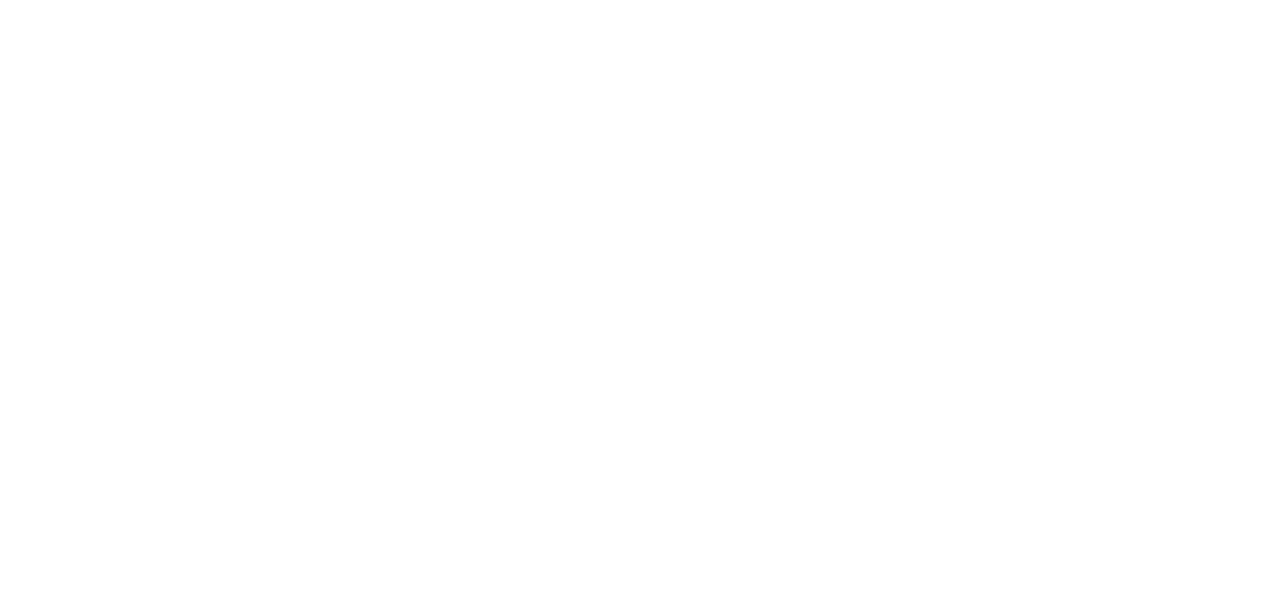
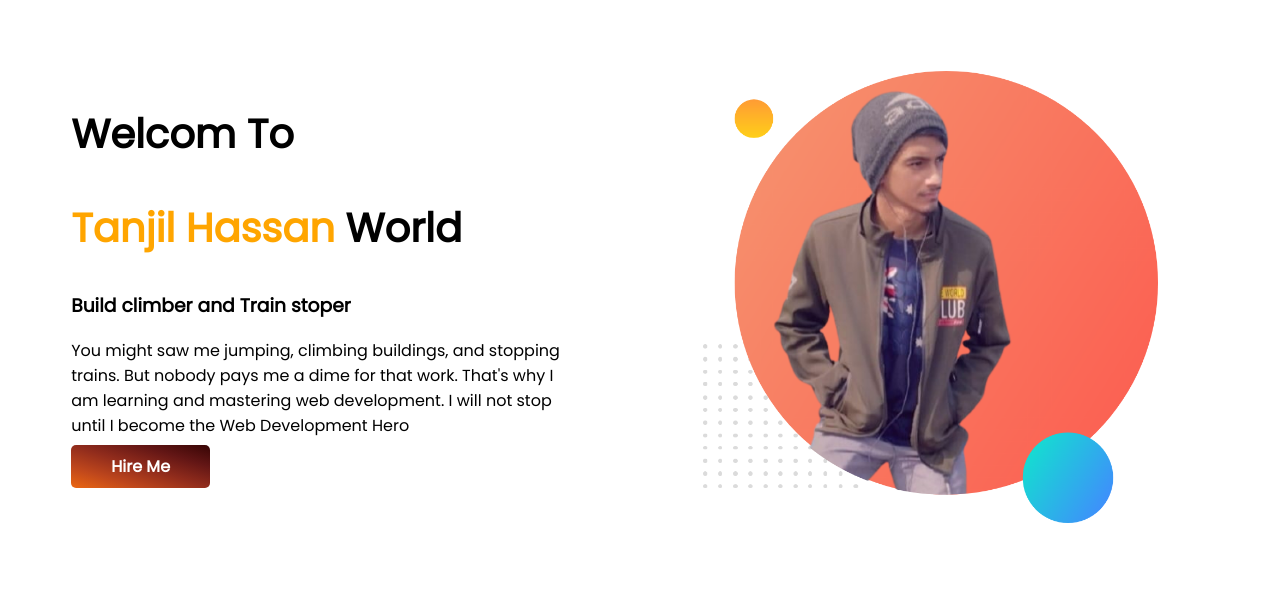
Before and after one commit to Im-TanjilHassan/devoloper-protfolio, a plain HTML site: page index.html in a window 1280 px wide. Drawn offline with Linux system fonts and the light colour scheme.

Commit message:
added css and some code

```diff
--- a/index.html
+++ b/index.html
@@ -6,8 +6,30 @@
     <meta name="viewport" content="width=device-width, initial-scale=1.0">
     <title>Tanjil Protfolio</title>
     <link rel="stylesheet" href="style.css">
+    <link rel="preconnect" href="https://fonts.googleapis.com">
+    <link rel="preconnect" href="https://fonts.gstatic.com" crossorigin>
+    <link href="https://fonts.googleapis.com/css2?family=Poppins&display=swap" rel="stylesheet">
 </head>
 <body>
 
+    <section>
+
+        <div class="box-1">
+            <h1>Welcom To</h1>
+        <h1><span class="orange-color">Tanjil Hassan</span> World</h1>
+        <h3>Build climber and Train stoper</h3>
+        <p>You might saw me jumping, climbing buildings, and stopping trains. But nobody pays me a dime for that work. That's why I am learning and mastering web development. I will not stop until I become the Web Development Hero</p>
+
+        <a class="link-button" href="https://www.youtube.com" target="_blank">Hire Me</a>
+
+        </div>
+
+        <div class="box-1">
+            <img src="images/my-bg.png" alt="it's me">
+        </div>
+
+    </section>
+
+
 </body>
 </html>
--- a/style.css
+++ b/style.css
@@ -0,0 +1,32 @@
+body {
+    font-family: 'Poppins', sans-serif;
+}
+
+h1 {
+    font-size: 40px;
+}
+
+.orange-color {
+    color: orange;
+}
+
+section {
+    display: flex;
+}
+.box-1 {
+    width: 50%;
+    padding: 5%;
+}
+
+.box-1 img {
+    width: 90%;
+}
+
+.link-button {
+    text-decoration: none;
+    padding: 10px 40px;
+    border-radius: 5px;
+    background-image: linear-gradient(to left bottom, #370505, #631615, #912c1c, #bf471c, #eb6712);
+    color: white;
+    font-weight: 700;
+}
```
Also changed, not shown: images/dream-bg.png (added), images/exp-bg.png (added), images/my-bg (2).png (added), images/my-bg.png (added), images/my-bg2 (2).png (added), images/my-bg2.png (added), images/top-banner.png (added).
